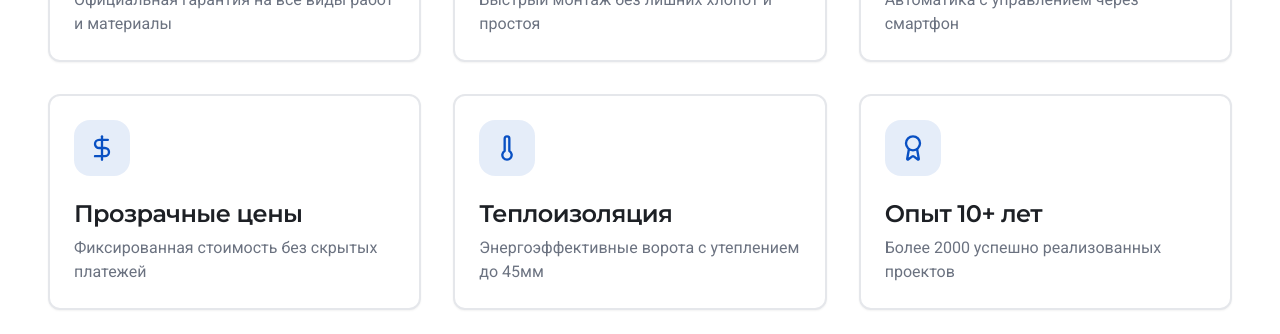
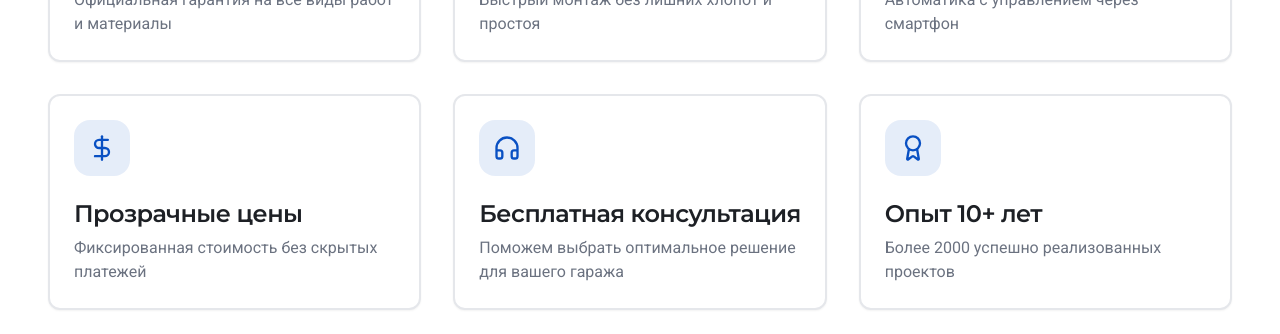
Before and after one commit to pr-poehali-dev/yula-redesign-project, a React (Vite) app: page / in a window 1280 px wide. Shown: the part 980-1314 px from the top of the page. Built offline with nearby package versions, Linux system fonts and the light colour scheme.

Commit message:
Обновление характеристик материала

```diff
--- a/src/pages/Index.tsx
+++ b/src/pages/Index.tsx
@@ -160,11 +160,11 @@ export default function Index() {
             <Card className="border-2 hover:border-primary transition-all duration-300 hover:shadow-lg">
               <CardHeader>
                 <div className="w-14 h-14 bg-primary/10 rounded-2xl flex items-center justify-center mb-4">
-                  <Icon name="Thermometer" className="text-primary" size={28} />
+                  <Icon name="Headphones" className="text-primary" size={28} />
                 </div>
-                <CardTitle className="text-2xl">Теплоизоляция</CardTitle>
+                <CardTitle className="text-2xl">Бесплатная консультация</CardTitle>
                 <CardDescription className="text-base">
-                  Энергоэффективные ворота с утеплением до 45мм
+                  Поможем выбрать оптимальное решение для вашего гаража
                 </CardDescription>
               </CardHeader>
             </Card>
```
